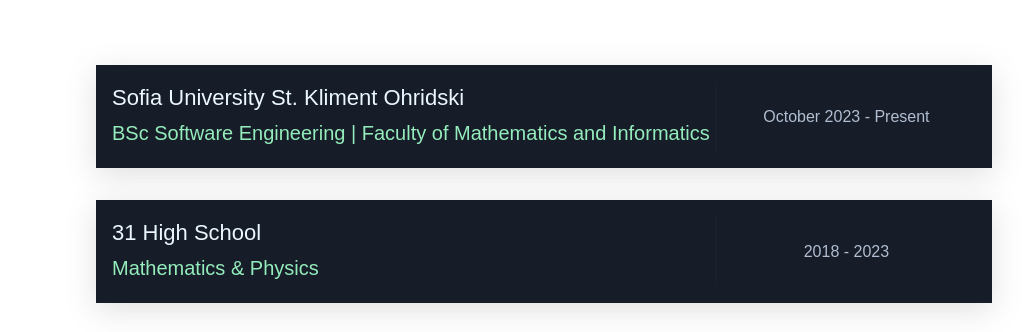
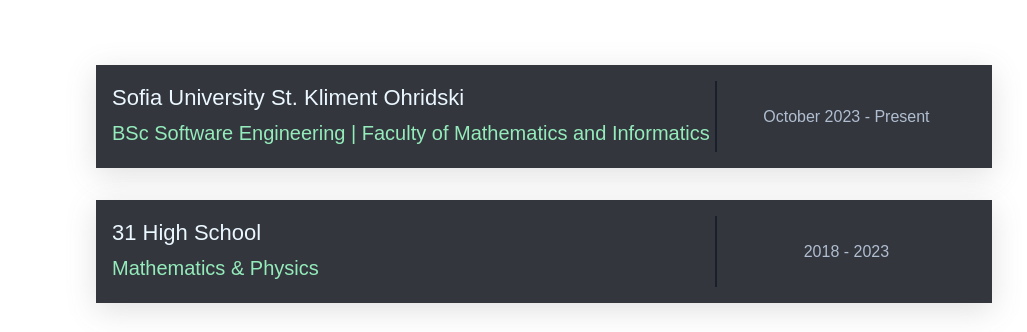
Before and after one commit to Deirror/aangelov-portfolio, a Next.js app: page / in a window 1280 px wide. Shown: the part 876-1208 px from the top of the page, without its empty margins (96-1123 px from the left). Built offline with nearby package versions, Linux system fonts and the light colour scheme.

Commit message:
chnage bg color

```diff
--- a/styles/Education.module.scss
+++ b/styles/Education.module.scss
@@ -29,7 +29,7 @@
             align-items: center;
             padding: 2vh;
             margin: 4vh auto 0 auto;
-            background-color: #161D28;
+            background-color: #33363c;
             box-shadow: rgba(100, 100, 111, 0.2) 0px 7px 29px 0px;
             &:hover {
                 transform: perspective(1000px) scale3d(1.05, 1.05, 1.05);
```
